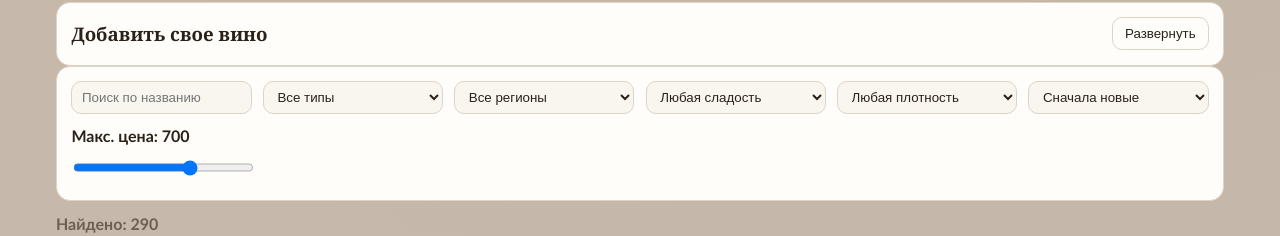
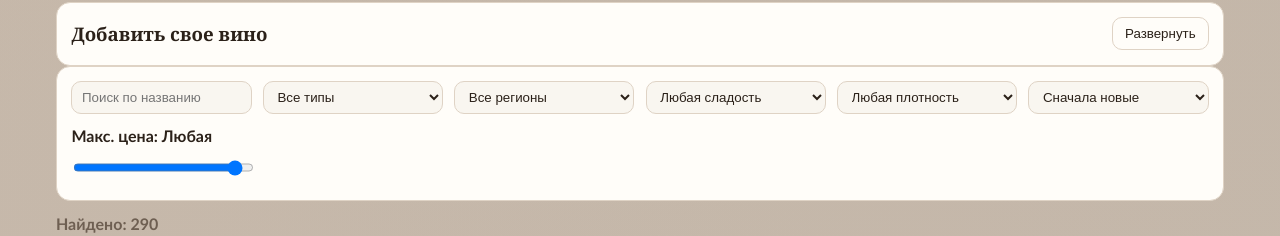
Before and after one commit to Nickseen/WineExplorerMd, a React (Vite) app: page /wines in a window 1280 px wide. Shown: the part 290-526 px from the top of the page. Built offline with nearby package versions, Linux system fonts and the light colour scheme.

Commit message:
fix: wine detail as modal, show price (MDL) on cards, dynamic price slider

```diff
--- a/src/pages/WinesPage.tsx
+++ b/src/pages/WinesPage.tsx
@@ -73,9 +73,14 @@ export default function WinesPage({ wines, onAdd, onToggleLike, onRemove }: Prop
   const [sweetness, setSweetness] = useState<"all" | Wine["sweetness"]>("all");
   const [body, setBody] = useState<"all" | Wine["body"]>("all");
   const [sortBy, setSortBy] = useState<"year-desc" | "price-asc" | "price-desc" | "name-asc">("year-desc");
-  const [maxPrice, setMaxPrice] = useState<number>(700);
+  const [maxPrice, setMaxPrice] = useState<number>(9999);
   const [activeWineId, setActiveWineId] = useState<string | null>(null);
   const [formOpen, setFormOpen] = useState(false);
+
+  const sliderMax = useMemo(() => {
+    const prices = wines.map((w) => w.price || 0).filter((p) => p > 0);
+    return prices.length > 0 ? Math.ceil(Math.max(...prices) / 100) * 100 + 200 : 2000;
+  }, [wines]);
 
   const filtered = useMemo(() => {
     const result = wines
@@ -264,14 +269,17 @@ export default function WinesPage({ wines, onAdd, onToggleLike, onRemove }: Prop
           <option value="name-asc">Название А-Я</option>
         </select>
         <label>
-          Макс. цена: {maxPrice}
+          Макс. цена: {maxPrice >= sliderMax ? "Любая" : `${maxPrice} MDL`}
           <input
             type="range"
             min={50}
-            max={1000}
+            max={sliderMax}
             step={10}
-            value={maxPrice}
-            onChange={(e) => setMaxPrice(Number(e.target.value))}
+            value={Math.min(maxPrice, sliderMax)}
+            onChange={(e) => {
+              const val = Number(e.target.value);
+              setMaxPrice(val >= sliderMax ? 9999 : val);
+            }}
           />
         </label>
       </div>
@@ -295,6 +303,7 @@ export default function WinesPage({ wines, onAdd, onToggleLike, onRemove }: Prop
               Тело: {bodyLabel[wine.body]}, Сладость: {sweetnessLabel[wine.sweetness]}, Алк: {wine.alcoholPercent}%
             </p>
             <p>Сочетания: {wine.pairingTags.join(", ")}</p>
+            <p>Цена: {wine.price} MDL</p>
             <div className="row-actions">
               <button className="btn btn-outline" onClick={() => setActiveWineId(wine.id)}>
                 Подробнее
@@ -313,7 +322,8 @@ export default function WinesPage({ wines, onAdd, onToggleLike, onRemove }: Prop
       </div>
 
       {activeWine ? (
-        <section className="card wine-detail">
+        <div className="modal-overlay" onClick={() => setActiveWineId(null)}>
+          <div className="modal-box" onClick={(e) => e.stopPropagation()}>
             <div className="row-between">
               <h3>{activeWine.name}</h3>
               <button className="btn btn-outline" onClick={() => setActiveWineId(null)}>
@@ -333,9 +343,10 @@ export default function WinesPage({ wines, onAdd, onToggleLike, onRemove }: Prop
             <p>Подача: {activeWine.servingTemp}</p>
             <p>Теги сочетаний: {activeWine.pairingTags.join(", ")}</p>
             <p>
-            Алкоголь: {activeWine.alcoholPercent}% | Цена: {activeWine.price}
+              Алкоголь: {activeWine.alcoholPercent}% | Цена: {activeWine.price} MDL
             </p>
-        </section>
+          </div>
+        </div>
       ) : null}
     </section>
   );
```
Lines whose indentation alone changed are shown as unchanged.
